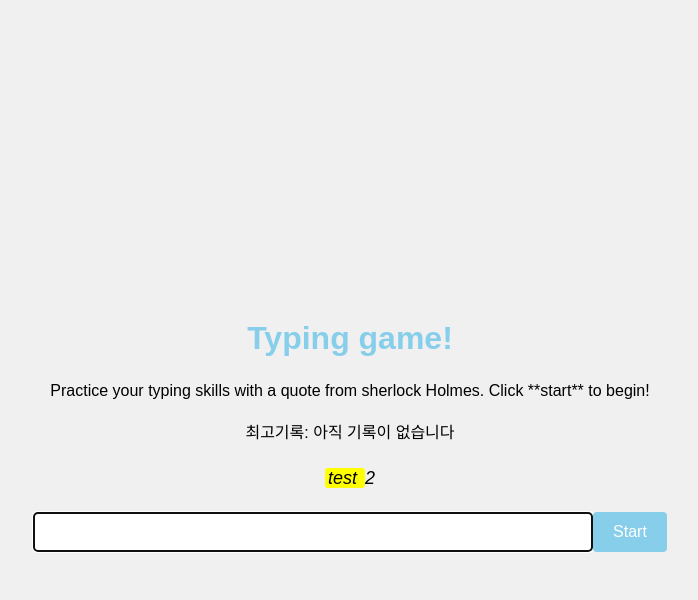
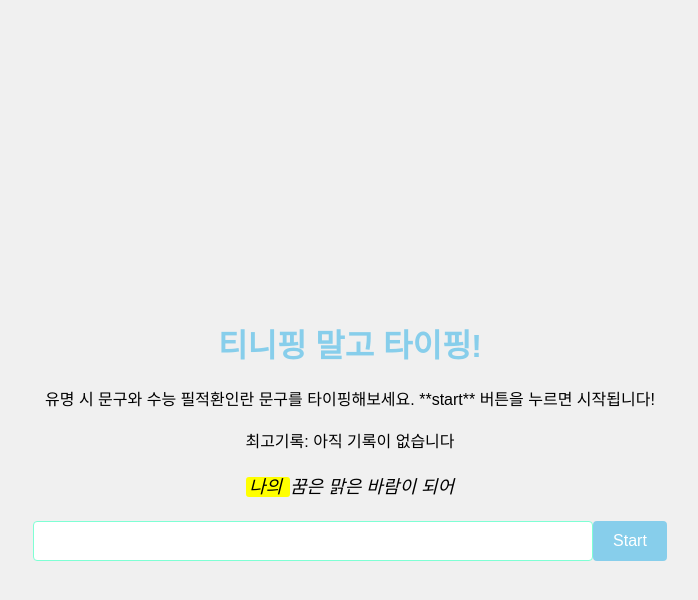
Before and after one commit to Soojin6943/jeju-univ-soojin, a plain HTML site: page home-week8/typing-game/index.html in a window 1280 px wide. Both pictures are taken after a click on the button "Start". Shown: the whole page, without its empty margins (290-988 px from the left). Drawn offline with Linux system fonts and the light colour scheme.

Commit message:
[8주차 과제] 텍스트 내용 변경

```diff
--- a/home-week8/typing-game/index.html
+++ b/home-week8/typing-game/index.html
@@ -1,12 +1,12 @@
 <html>
 <head>
-    <title>Typing game</title>
+    <title>티니핑 말고 타이핑!</title>
     <!-- css 없이 먼저 html 생성 막기위해 제일 위? -->
     <link rel="stylesheet" href="style.css">
 </head>
 <body>
-    <h1>Typing game!</h1>
-    <p>Practice your typing skills with a quote from sherlock Holmes. Click **start** to begin!</p>
+    <h1>티니핑 말고 타이핑!</h1>
+    <p>유명 시 문구와 수능 필적환인란 문구를 타이핑해보세요. **start** 버튼을 누르면 시작됩니다!</p>
     <p id="best_score">최고기록: 아직 기록이 없습니다</p>
     <p id="quote"></p>
     <p id="message"></p>
--- a/home-week8/typing-game/script.js
+++ b/home-week8/typing-game/script.js
@@ -6,9 +6,21 @@ const quotes = [
     //     'What one man can invent another can discover.',
     //     'Nothing clears up a case so much as stating it to another person.',
     //     'Education never ends, Watson. It is a series of lessons, with the greatest for the last.',
-        'test 1',
-        'test 2',
-        'test 3'
+        '그대가 꺾어준 꽃 시들 때까지 들여다보았네 그대가 남기고 간 시든 꽃 다시 필 때까지',
+        '얼굴 하나야 손가락 둘로 푹 가리지만 보고 싶은 마음 호수만 하니 눈 감을 수밖에',
+        '자세히 보아야 예쁘다 오래 보아야 사랑스럽다 너도 그렇다',
+        '연탄재 함부로 발로 차지 마라 너는 누구에게 한 번이라도 뜨거운 사람이었느냐',
+        '죽는 날까지 하늘을 우러러 한 점 부끄럼이 없기를',
+        '가장 넓은 길은 언제나 내 마음속에',
+        '나의 꿈은 맑은 바람이 되어',
+        '넓은 하늘로의 비상을 꿈꾸며',
+        '많고 많은 사람 중에 그대 한 사람',
+        '너무 맑고 초롱한 그중 하나 별이여',
+        '그대만큼 사랑스러운 사람을 본 일이 없다',
+        '사람이 온다는 건 실은 어마어마한 일이다',
+        '흙에서 자란 내 마음 파란 하늘빛',
+        '밝은 마음으로 오늘을 열어 가자',
+        '넓음과 깊음을 가슴에 채우며',
     ];
 
     // let 은 고정값이 아니라서 사용
--- a/home-week8/typing-game/style.css
+++ b/home-week8/typing-game/style.css
@@ -106,6 +106,12 @@ input[type="text"] {
     font-size: 16px;
     border: 1px solid #ddd;
     border-radius: 4px;
+    outline: none;
+}
+
+input[type="text"]:focus {
+    border-color: aquamarine;
+    box-shadow: 0 0 10px rgb a(135, 206, 250, 0.5);
 }
 
 button {
@@ -132,3 +138,10 @@ button:hover {
     background-color: lightcoral;
     border: 1px solid red;
 }
+
+input.error {
+    background-color: lightcoral;
+    border-color: red;
+    color: white;
+    transition: all 0.3s ease-in-out;
+}
```
